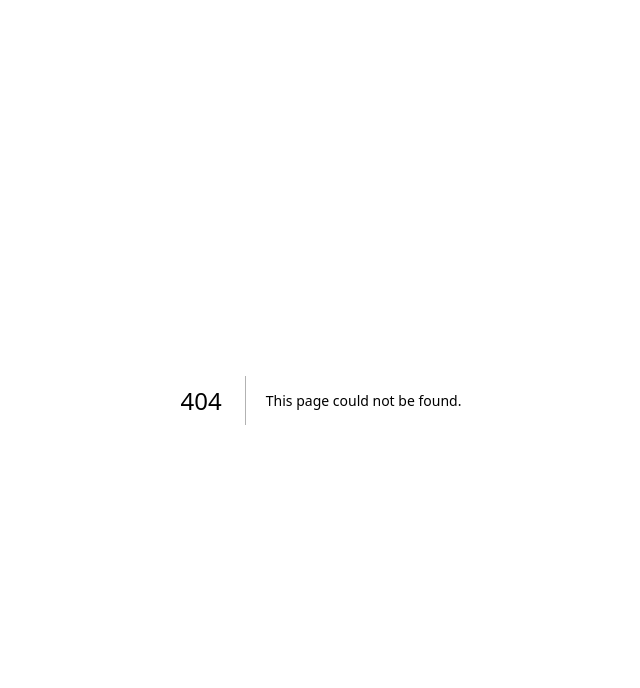
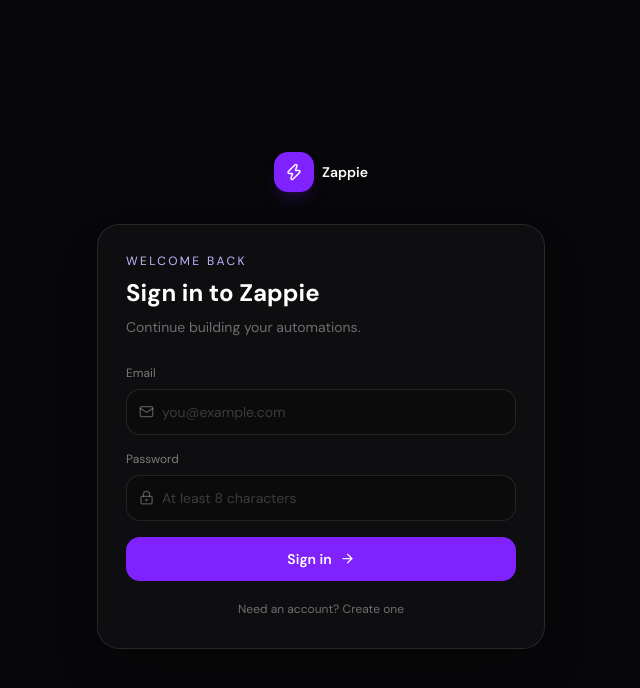
Before and after one commit to AakashSudheendra/Zapie-Automation-Builder-, a Next.js app: page /login in a window 1280 px wide. Before the commit this address had no page. Shown: the top 688 px of the page, without its empty margins (319-959 px from the left). Built offline with nearby package versions, Linux system fonts and the light colour scheme.

Commit message:
Add Zappie authentication page

```diff
--- /dev/null
+++ b/app/login/page.tsx
@@ -0,0 +1,102 @@
+"use client"
+
+import { FormEvent, useState } from "react"
+import Link from "next/link"
+import { ArrowRight, LockKeyhole, Mail, Zap } from "lucide-react"
+import { useRouter } from "next/navigation"
+
+export default function LoginPage() {
+  const router = useRouter()
+  const [mode, setMode] = useState<"login" | "register">("login")
+  const [name, setName] = useState("")
+  const [email, setEmail] = useState("")
+  const [password, setPassword] = useState("")
+  const [error, setError] = useState("")
+  const [loading, setLoading] = useState(false)
+
+  const submit = async (event: FormEvent) => {
+    event.preventDefault()
+    setLoading(true)
+    setError("")
+
+    try {
+      const response = await fetch(mode === "login" ? "/api/auth/login" : "/api/auth/register", {
+        method: "POST",
+        headers: { "content-type": "application/json" },
+        body: JSON.stringify({ name, email, password }),
+      })
+      const data = await response.json()
+      if (!response.ok) throw new Error(data.error || "Authentication failed.")
+      router.push("/dashboard")
+      router.refresh()
+    } catch (err) {
+      setError(err instanceof Error ? err.message : "Authentication failed.")
+    } finally {
+      setLoading(false)
+    }
+  }
+
+  return (
+    <main className="flex min-h-screen items-center justify-center bg-[#070709] px-6 text-white">
+      <div className="w-full max-w-md">
+        <Link href="/" className="mb-8 flex items-center justify-center gap-2 text-sm font-semibold">
+          <span className="grid h-10 w-10 place-items-center rounded-xl bg-violet-600 shadow-lg shadow-violet-900/30"><Zap size={18} /></span>
+          Zappie
+        </Link>
+
+        <div className="rounded-3xl border border-white/10 bg-white/[.03] p-7 shadow-2xl">
+          <div className="mb-7">
+            <p className="text-xs uppercase tracking-[.2em] text-violet-300">{mode === "login" ? "Welcome back" : "Get started"}</p>
+            <h1 className="mt-2 text-2xl font-bold">{mode === "login" ? "Sign in to Zappie" : "Create your workspace"}</h1>
+            <p className="mt-2 text-sm text-white/40">{mode === "login" ? "Continue building your automations." : "Create a secure workspace for your workflows."}</p>
+          </div>
+
+          <form onSubmit={submit} className="space-y-4">
+            {mode === "register" && (
+              <Field icon={<Zap size={15} />} label="Name" value={name} onChange={setName} placeholder="Your name" />
+            )}
+            <Field icon={<Mail size={15} />} label="Email" value={email} onChange={setEmail} placeholder="you@example.com" type="email" />
+            <Field icon={<LockKeyhole size={15} />} label="Password" value={password} onChange={setPassword} placeholder="At least 8 characters" type="password" />
+
+            {error && <p className="rounded-xl border border-red-400/20 bg-red-500/5 p-3 text-xs text-red-300">{error}</p>}
+
+            <button disabled={loading} className="flex w-full items-center justify-center gap-2 rounded-xl bg-violet-600 py-3 text-sm font-semibold hover:bg-violet-500 disabled:opacity-50">
+              {loading ? "Please wait…" : mode === "login" ? "Sign in" : "Create account"}
+              {!loading && <ArrowRight size={15} />}
+            </button>
+          </form>
+
+          <button onClick={() => { setMode(mode === "login" ? "register" : "login"); setError("") }} className="mt-5 w-full text-center text-xs text-white/40 hover:text-white">
+            {mode === "login" ? "Need an account? Create one" : "Already have an account? Sign in"}
+          </button>
+        </div>
+      </div>
+    </main>
+  )
+}
+
+function Field({
+  icon,
+  label,
+  value,
+  onChange,
+  placeholder,
+  type = "text",
+}: {
+  icon: React.ReactNode
+  label: string
+  value: string
+  onChange: (value: string) => void
+  placeholder: string
+  type?: string
+}) {
+  return (
+    <label className="block">
+      <span className="mb-2 block text-xs text-white/45">{label}</span>
+      <div className="flex items-center gap-2 rounded-xl border border-white/10 bg-black/20 px-3 focus-within:border-violet-400/40">
+        <span className="text-white/30">{icon}</span>
+        <input value={value} onChange={(event) => onChange(event.target.value)} type={type} placeholder={placeholder} className="w-full bg-transparent py-3 text-sm outline-none placeholder:text-white/20" required />
+      </div>
+    </label>
+  )
+}
```
